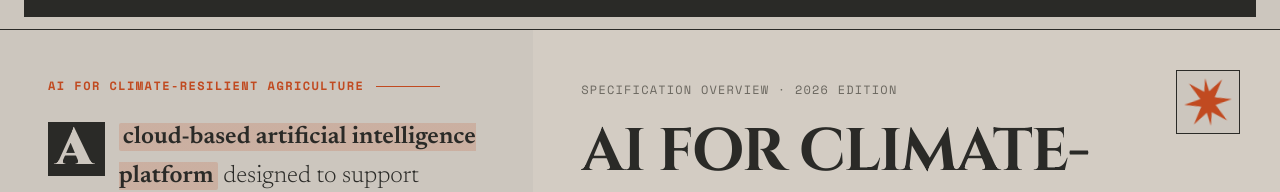
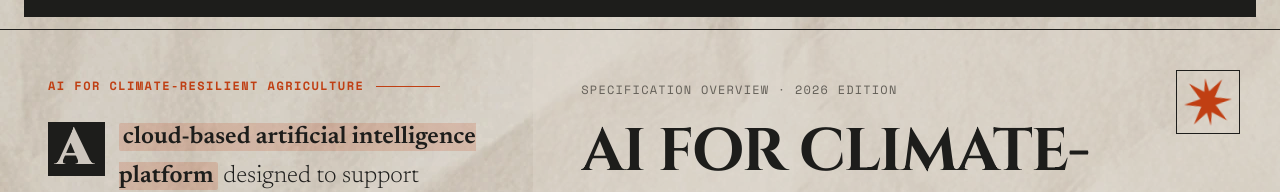
Before and after one commit to shubham392007-sketch/Indradhanu, a React (Vite) app: page / in a window 1280 px wide. Shown: the part 402-594 px from the top of the page. Built offline with nearby package versions, Linux system fonts and the light colour scheme; a web font is replaced by a local one.

Commit message:
feat(design): apply continuous scrambled crumpled paper background matching editorial reference

```diff
--- a/index.html
+++ b/index.html
@@ -11,7 +11,7 @@
   <link rel="preconnect" href="https://fonts.gstatic.com" crossorigin />
   <link href="https://fonts.googleapis.com/css2?family=Bebas+Neue&family=Cinzel:wght@600;700;800;900&family=Fraunces:ital,opsz,wght@0,9..144,300;0,9..144,400;0,9..144,600;0,9..144,800;1,9..144,400&family=Newsreader:ital,opsz,wght@0,6..72,300;0,6..72,400;0,6..72,500;0,6..72,600;1,6..72,300;1,6..72,400&family=Playfair+Display:ital,wght@0,400;0,600;0,700;0,900;1,400;1,700&family=Space+Grotesk:wght@400;500;600;700&family=Space+Mono:ital,wght@0,400;0,700;1,400&family=UnifrakturMaguntia&display=swap" rel="stylesheet" />
 </head>
-<body class="bg-[#cdc6be] text-[#1d1d1b] antialiased selection:bg-[#c03f13] selection:text-[#cdc6be] overflow-x-hidden">
+<body class="paper-crumpled-surface bg-[#d8d3c8] text-[#1d1d1b] antialiased selection:bg-[#c03f13] selection:text-[#d8d3c8] overflow-x-hidden">
   <div id="root"></div>
   <script type="module" src="/src/main.tsx"></script>
 </body>
--- a/src/App.tsx
+++ b/src/App.tsx
@@ -38,15 +38,9 @@ export const App: React.FC = () => {
   };
 
   return (
-    <div className="min-h-screen bg-[#cdc6be] text-[#1d1d1b] font-editorial selection:bg-[#c03f13] selection:text-[#cdc6be] relative overflow-x-hidden">
+    <div className="min-h-screen paper-crumpled-surface text-[#1d1d1b] font-editorial selection:bg-[#c03f13] selection:text-[#d8d3c8] relative overflow-x-hidden">
       {/* Subtle editorial scroll progress indicator at top edge */}
       <ScrollProgress />
-
-      {/* Tactile paper grain overlay */}
-      <div
-        aria-hidden="true"
-        className="fixed inset-0 paper-grain-overlay z-40 pointer-events-none"
-      ></div>
 
       {/* Global Minimal Editorial Header */}
       <Header currentPath={currentPath} navigate={navigate} />
--- a/src/index.css
+++ b/src/index.css
@@ -1,10 +1,10 @@
 @import "tailwindcss";
 
 @theme {
-  --color-paper: #cdc6be;
-  --color-paper-light: #ded7ce;
-  --color-paper-dark: #beb5aa;
-  --color-paper-card: rgba(222, 215, 206, 0.45);
+  --color-paper: #d8d3c8;
+  --color-paper-light: #e5ded5;
+  --color-paper-dark: #c4bcaf;
+  --color-paper-card: rgba(229, 222, 213, 0.45);
   --color-ink: #1d1d1b;
   --color-ink-muted: #625e57;
   --color-ink-pure: #0a0a09;
@@ -22,18 +22,46 @@
 
 /* Base Editorial Textures and Styles */
 body {
-  background-color: #cdc6be;
+  background-color: #d8d3c8;
   color: #1d1d1b;
   position: relative;
   font-feature-settings: "lnum" 1;
 }
 
+/* Master Physical Crumpled Paper Surface - Continuous Document Sheet */
+.paper-crumpled-surface {
+  background-color: #d8d3c8;
+  background-image:
+    radial-gradient(ellipse at 50% 0%, rgba(255, 255, 255, 0.12) 0%, transparent 60%),
+    url('/paper-crumpled.webp');
+  background-repeat: repeat;
+  background-size: 2048px auto;
+  background-position: top center;
+  background-attachment: scroll;
+}
+
+@media (max-width: 768px) {
+  .paper-crumpled-surface {
+    background-size: 1024px auto;
+  }
+}
+
+/* Allow the continuous paper texture to show through all sections and default paper containers */
+.bg-\[\#cdc6be\] {
+  background-color: transparent !important;
+}
+
+/* Preserve subtle card hover feedback */
+.hover\:bg-\[\#cdc6be\]:hover {
+  background-color: rgba(216, 211, 200, 0.6) !important;
+}
+
 /* Tactile paper grain overlay */
 .paper-grain-overlay {
-  background-image: radial-gradient(#1d1d1b 0.6px, transparent 0.6px), radial-gradient(#ffffff 0.6px, #cdc6be 0.6px);
+  background-image: radial-gradient(#1d1d1b 0.5px, transparent 0.5px), radial-gradient(#ffffff 0.5px, #d8d3c8 0.5px);
   background-size: 24px 24px;
   background-position: 0 0, 12px 12px;
-  opacity: 0.08;
+  opacity: 0.05;
   pointer-events: none;
 }
 
```
Also changed, not shown: public/paper-crumpled.jpg (added), public/paper-crumpled.webp (added).
